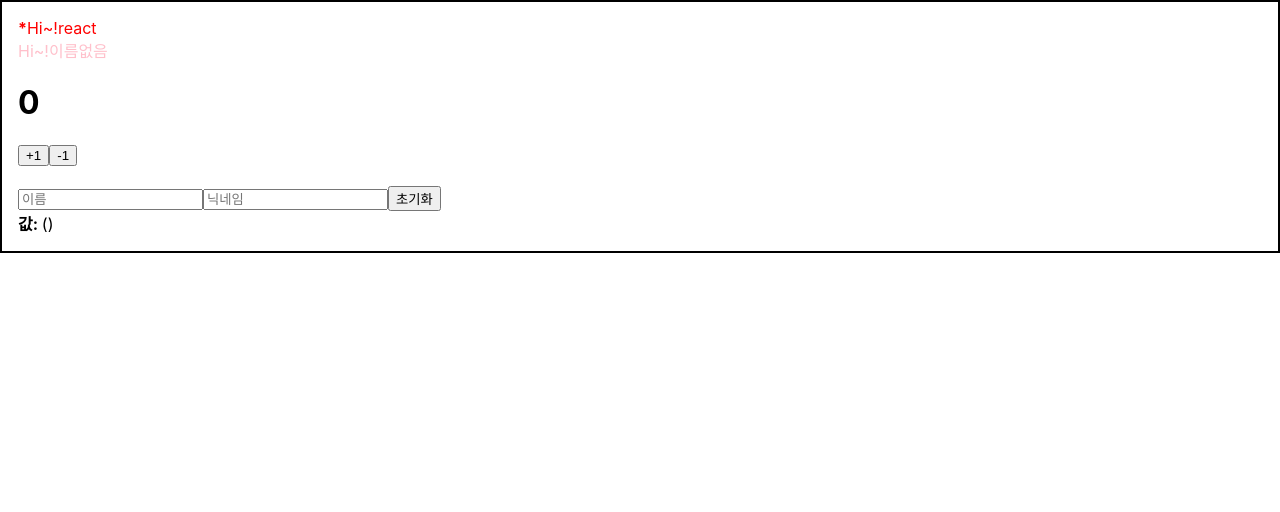
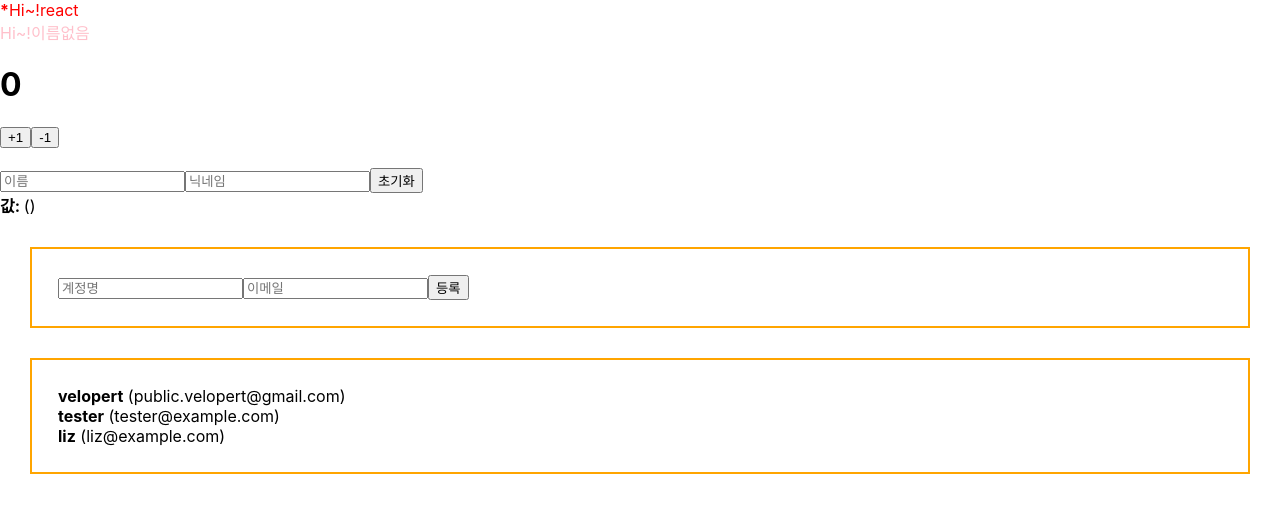
Before and after one commit to 86nichola/myReact, a React (Create React App) app: page / in a window 1280 px wide. Shown: the top 512 px of the page. Built offline with nearby package versions, Linux system fonts and the light colour scheme.

Commit message:
add list

```diff
--- a/src/App.js
+++ b/src/App.js
@@ -1,9 +1,11 @@
-import React from "react";
+import React, { useState, useRef } from "react";
 import "./App.css";
 import Hello from "./Hello.js";
 import Wrapper from "./Wrapper";
 import Counter from "./Counter";
 import InputSample from "./InputSample";
+import UserList from "./UserList";
+import CreateUser from "./CreateUser";
 
 function App() {
   const name = "react";
@@ -13,14 +15,60 @@ function App() {
     fontSize: "24",
     padding: "1rem",
   };
+  const [inputs, setInputs] = useState({
+    username: "",
+    email: "",
+  });
+  const { username, email } = inputs;
+  const [users, setUsers] = useState([
+    {
+      id: 1,
+      username: "velopert",
+      email: "public.velopert@gmail.com",
+    },
+    {
+      id: 2,
+      username: "tester",
+      email: "tester@example.com",
+    },
+    {
+      id: 3,
+      username: "liz",
+      email: "liz@example.com",
+    },
+  ]);
+  const nextId = useRef("4");
+  const onCreate = () => {
+    const user = {
+      id: nextId.current,
+      username,
+      email,
+    };
+    setUsers([...users, user]);
+    setInputs({ username: "", email: "" });
+    nextId.current += 1;
+  };
+  const onChange = (e) => {
+    const { name, value } = e.target;
+    setInputs({ ...inputs, [name]: value });
+  };
   return (
     <>
+      <Hello name="react" color="red" isSpecial />
+      <Hello color="pink" />
+      <Counter />
+      <br />
+      <InputSample />
       <Wrapper>
-        <Hello name="react" color="red" isSpecial />
-        <Hello color="pink" />
-        <Counter />
-        <br />
-        <InputSample />
+        <CreateUser
+          username={username}
+          email={email}
+          onChange={onChange}
+          onCreate={onCreate}
+        />
+      </Wrapper>
+      <Wrapper>
+        <UserList users={users} />
       </Wrapper>
     </>
   );
--- /dev/null
+++ b/src/CreateUser.js
@@ -0,0 +1,23 @@
+import React from "react";
+
+function CreateUser({ username, email, onChange, onCreate }) {
+  return (
+    <div>
+      <input
+        name="username"
+        placeholder="계정명"
+        onChange={onChange}
+        value={username}
+      />
+      <input
+        name="email"
+        placeholder="이메일"
+        onChange={onChange}
+        value={email}
+      />
+      <button onClick={onCreate}>등록</button>
+    </div>
+  );
+}
+
+export default CreateUser;
--- /dev/null
+++ b/src/UserList.js
@@ -0,0 +1,26 @@
+import React from "react";
+import Wrapper from "./Wrapper";
+
+function User({ user }) {
+  return (
+    <div>
+      <b>{user.username}</b> ({user.email})
+    </div>
+  );
+}
+
+function UserList({ users }) {
+  return (
+    <>
+      {users.map((user) => {
+        return (
+          <>
+            <User user={user} key={user.id} />
+          </>
+        );
+      })}
+    </>
+  );
+}
+
+export default UserList;
--- a/src/Wrapper.js
+++ b/src/Wrapper.js
@@ -1,18 +1,13 @@
-import React from 'react'
+import React from "react";
 
 function Wrapper({ children }) {
-    const style = {
-        border: '2px solid black',
-        padding: '16px'
-    };
+  const style = {
+    border: "2px solid orange",
+    padding: "26px",
+    margin: "30px",
+  };
 
-    return (
-        <div style={style}>
-            {children}
-        </div>
-
-    )
-
+  return <div style={style}>{children}</div>;
 }
 
-export default Wrapper
+export default Wrapper;
```
